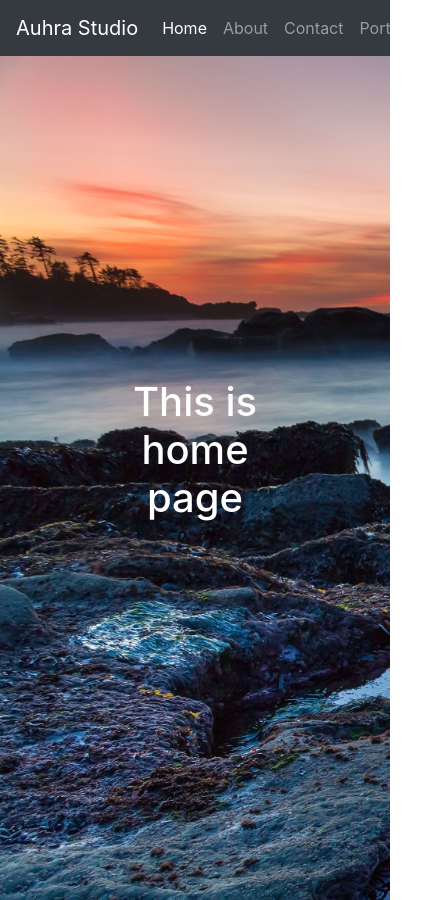
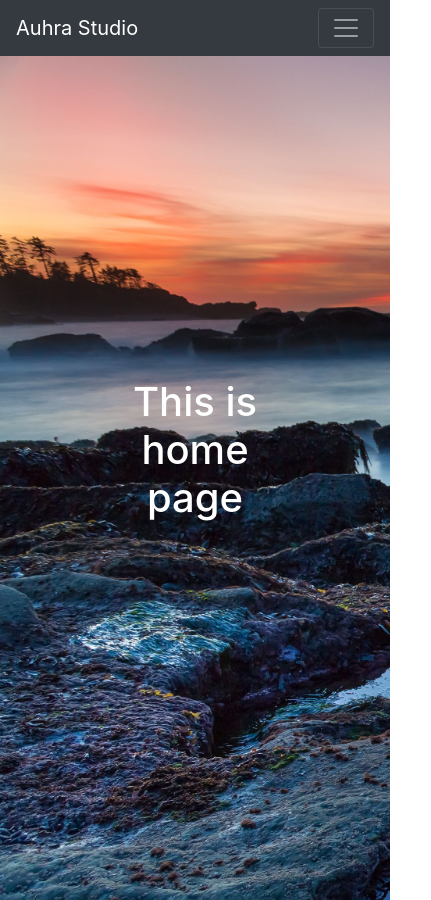
Before and after one commit to ministiy/auhrastudio, a React (Create React App) app: page / in a window 390 px wide. Shown: the whole page, 431 px wide, since content can reach past the window. Built offline with nearby package versions, Linux system fonts and the light colour scheme.

Commit message:
Add responsive navbar using Bootstrap

```diff
--- a/package.json
+++ b/package.json
@@ -4,9 +4,12 @@
   "version": "0.1.0",
   "private": true,
   "dependencies": {
+    "@popperjs/core": "^2.9.2",
     "@testing-library/jest-dom": "^5.12.0",
     "@testing-library/react": "^11.2.6",
     "@testing-library/user-event": "^12.8.3",
+    "bootstrap": "^5.0.0",
+    "jquery": "^3.6.0",
     "react": "^17.0.2",
     "react-dom": "^17.0.2",
     "react-router-dom": "^5.2.0",
--- a/public/index.html
+++ b/public/index.html
@@ -40,5 +40,8 @@
       To begin the development, run `npm start` or `yarn start`.
       To create a production bundle, use `npm run build` or `yarn build`.
     -->
+    <script src="https://code.jquery.com/jquery-3.3.1.slim.min.js" integrity="sha384-q8i/X+965DzO0rT7abK41JStQIAqVgRVzpbzo5smXKp4YfRvH+8abtTE1Pi6jizo" crossorigin="anonymous"></script>
+    <script src="https://cdnjs.cloudflare.com/ajax/libs/popper.js/1.14.7/umd/popper.min.js" integrity="sha384-UO2eT0CpHqdSJQ6hJty5KVphtPhzWj9WO1clHTMGa3JDZwrnQq4sF86dIHNDz0W1" crossorigin="anonymous"></script>
+    <script src="https://stackpath.bootstrapcdn.com/bootstrap/4.3.1/js/bootstrap.min.js" integrity="sha384-JjSmVgyd0p3pXB1rRibZUAYoIIy6OrQ6VrjIEaFf/nJGzIxFDsf4x0xIM+B07jRM" crossorigin="anonymous"></script>
   </body>
 </html>
--- a/src/components/Navigation.js
+++ b/src/components/Navigation.js
@@ -3,21 +3,22 @@ import { Link, withRouter } from "react-router-dom";
 
 function Navigation(props) {
   return (
-    <div className="navigation">
-      <nav class="navbar navbar-expand navbar-dark bg-dark">
-        <div class="container">
-          <Link class="navbar-brand" to="/">
-            Auhra Studio
-          </Link>
+      <nav class="navbar navbar-expand-lg navbar-dark bg-dark">
+        <Link class="navbar-brand" to="/">
+          Auhra Studio
+        </Link>
+        <button class="navbar-toggler" type="button" data-toggle="collapse" data-target="#navbarToggler" aria-controls="navbarToggler" aria-expanded="false" aria-label="Toggle navigation">
+          <span class="navbar-toggler-icon"></span>
+        </button>
 
-          <div>
+        <div class="collapse navbar-collapse" id="navbarToggler">
             <ul class="navbar-nav ml-auto">
               <li
                 class={`nav-item  ${
                   props.location.pathname === "/" ? "active" : ""
                 }`}
               >
-                <Link class="nav-link" to="/">
+                <Link class="nav-link" data-toggle="collapse" data-target="#navbarToggler" to="/">
                   Home
                   <span class="sr-only">(current)</span>
                 </Link>
@@ -27,7 +28,7 @@ function Navigation(props) {
                   props.location.pathname === "/about" ? "active" : ""
                 }`}
               >
-                <Link class="nav-link" to="/about">
+                <Link class="nav-link" data-toggle="collapse" data-target="#navbarToggler" to="/about">
                   About
                 </Link>
               </li>
@@ -36,7 +37,7 @@ function Navigation(props) {
                   props.location.pathname === "/contact" ? "active" : ""
                 }`}
               >
-                <Link class="nav-link" to="/contact">
+                <Link class="nav-link" data-toggle="collapse" data-target="#navbarToggler" to="/contact">
                   Contact
                 </Link>
               </li>
@@ -45,15 +46,13 @@ function Navigation(props) {
                   props.location.pathname === "/portfolio" ? "active" : ""
                 }`}
               >
-                <Link class="nav-link" to="/portfolio">
+                <Link class="nav-link" data-toggle="collapse" data-target="#navbarToggler" to="/portfolio">
                   Portfolio
                 </Link>
               </li>
             </ul>
-          </div>
         </div>
       </nav>
-    </div>
   );
 }
 
```
Also changed, not shown: src/index.js (line endings or trailing spaces), 1 other file (tests, documents, lock files or other folders).
